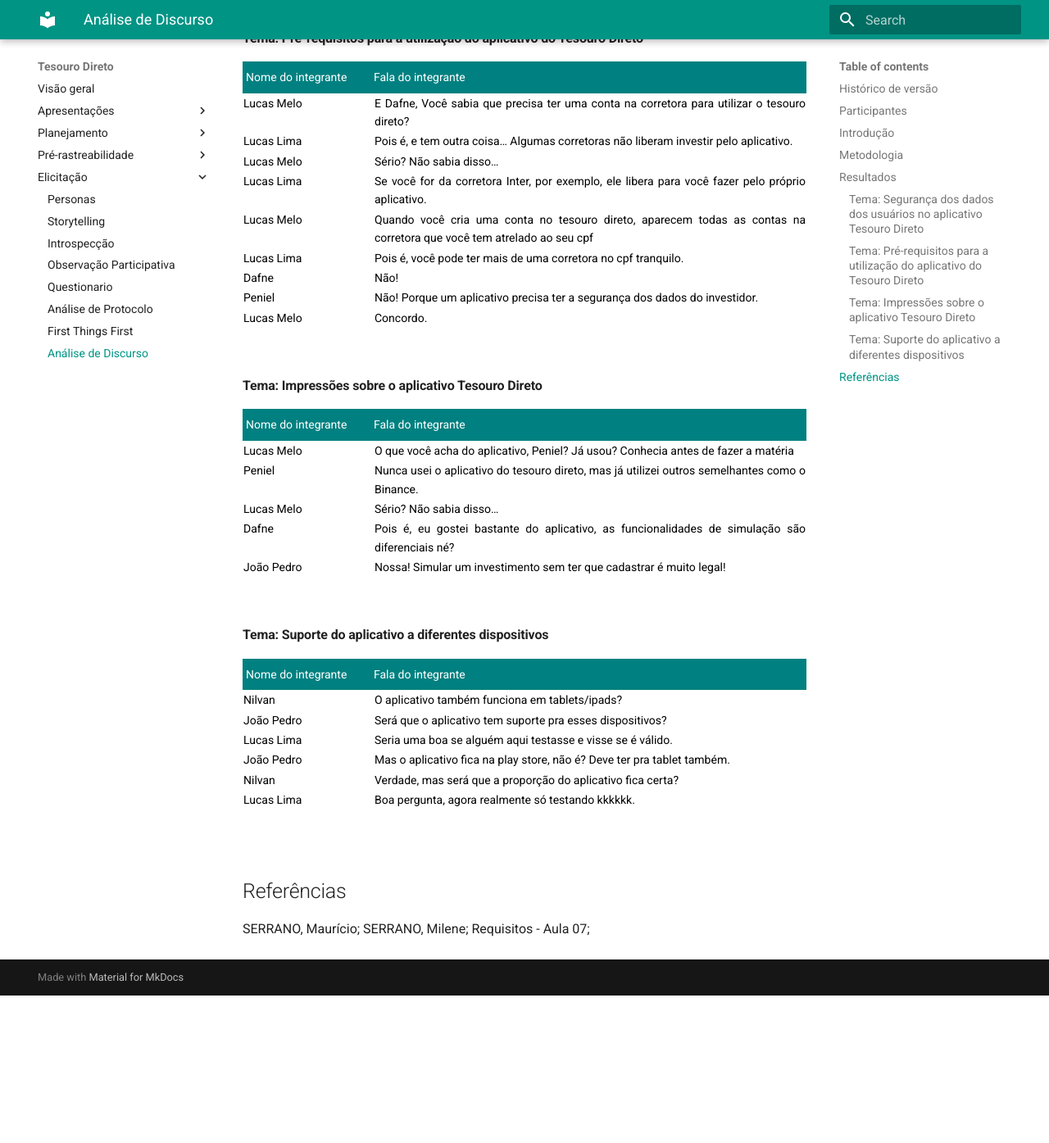
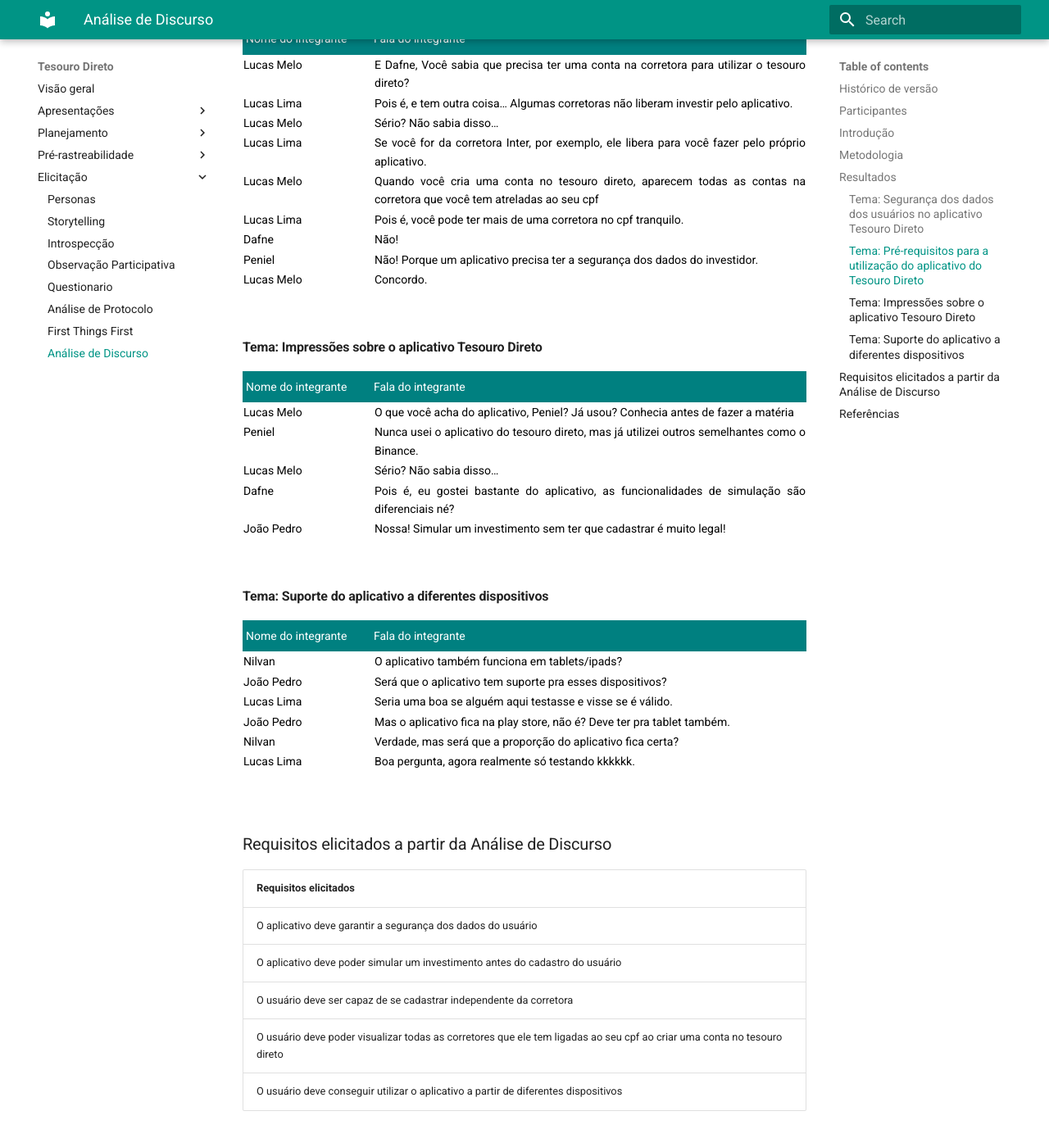
Before and after one commit to mibasFerraz/2021.1-TesouroDireto, an MkDocs documentation site: the page built from docs/analisediscurso.md, in a window 1280 px wide and 1400 px high, scrolled down 1839 px. Shown: the top 1395 px of the window at 82% size. Built offline with MkDocs 1.6.1 and Material for MkDocs 9.7.7, drawn with Linux system fonts in a browser that asks for light colours; before the commit the page ends 3054 px from its top, so only the background shows below that; some of the changed text lies outside the part shown.

Commit message:
Add requirements to speech analysis document

```diff
--- a/docs/analisediscurso.md
+++ b/docs/analisediscurso.md
@@ -75,10 +75,6 @@
             <td>Lucas Melo</td>
             <td>Concordo.</td>
         </tr>
-        <tr>
-            <td>Lucas Melo </td>
-            <td>E Dafne, Você sabia que precisa ter uma conta na corretora para utilizar o tesouro direto?</td>
-        </tr>
     </tbody>
     </table>
 </div>
@@ -110,7 +106,7 @@
         </tr>
         <tr>
             <td>Lucas Melo</td>
-            <td> Quando você cria uma conta no tesouro direto, aparecem todas as contas na corretora que você tem atrelado ao seu cpf</td>
+            <td> Quando você cria uma conta no tesouro direto, aparecem todas as contas na corretora que você tem atreladas ao seu cpf</td>
         </tr>
         <tr>
             <td>Lucas Lima</td>
@@ -203,7 +199,14 @@
 </div>
 <br>
 
-
+### Requisitos elicitados a partir da Análise de Discurso
+| Requisitos elicitados |
+|:--|
+| O aplicativo deve garantir a segurança dos dados do usuário |
+| O aplicativo deve poder simular um investimento antes do cadastro do usuário |
+| O usuário deve ser capaz de se cadastrar independente da corretora |
+| O usuário deve poder visualizar todas as corretores que ele tem ligadas ao seu cpf ao criar uma conta no tesouro direto  |
+| O usuário deve conseguir utilizar o aplicativo a partir de diferentes dispositivos |
 
 ## Referências
 SERRANO, Maurício; SERRANO, Milene; Requisitos - Aula 07;
```
